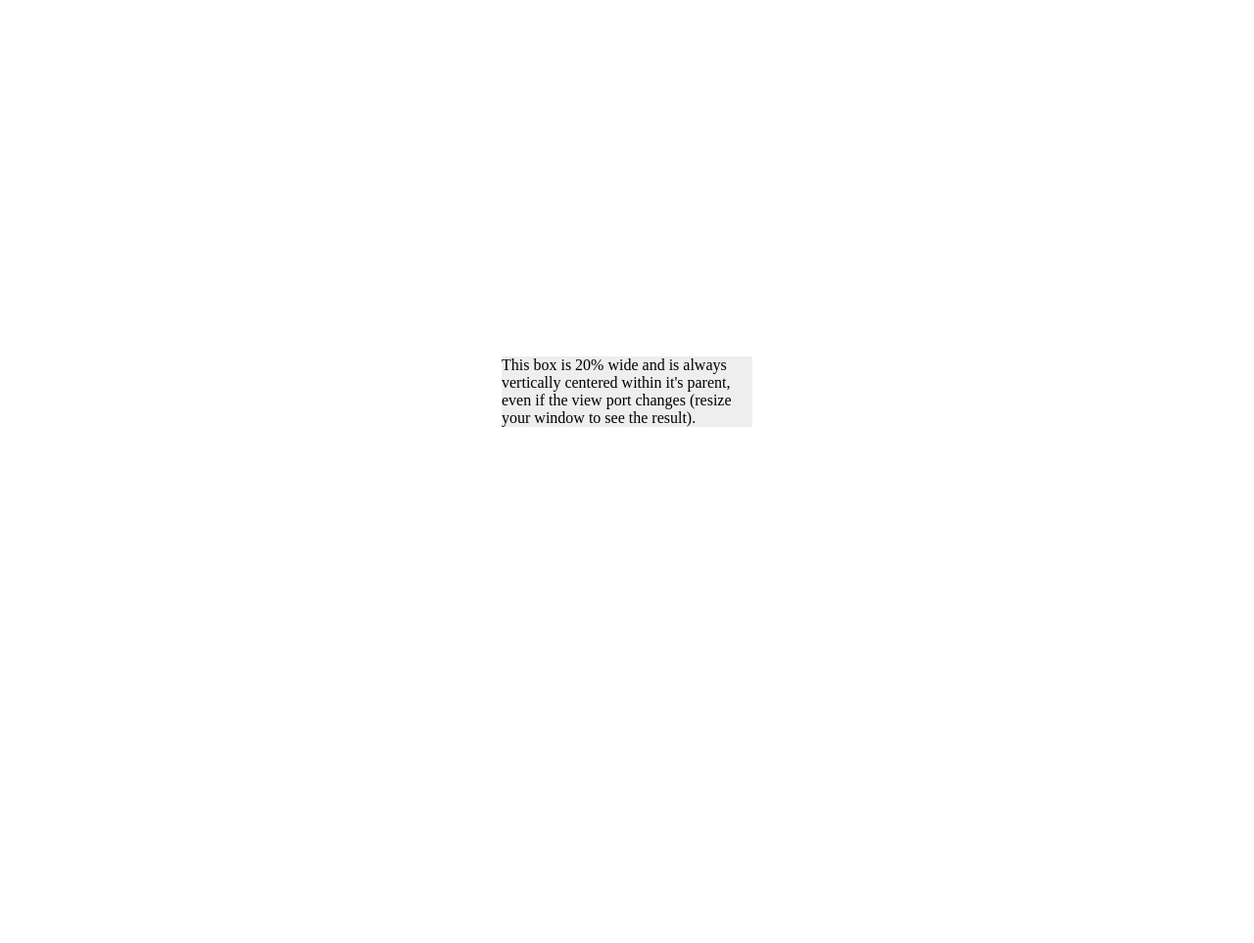
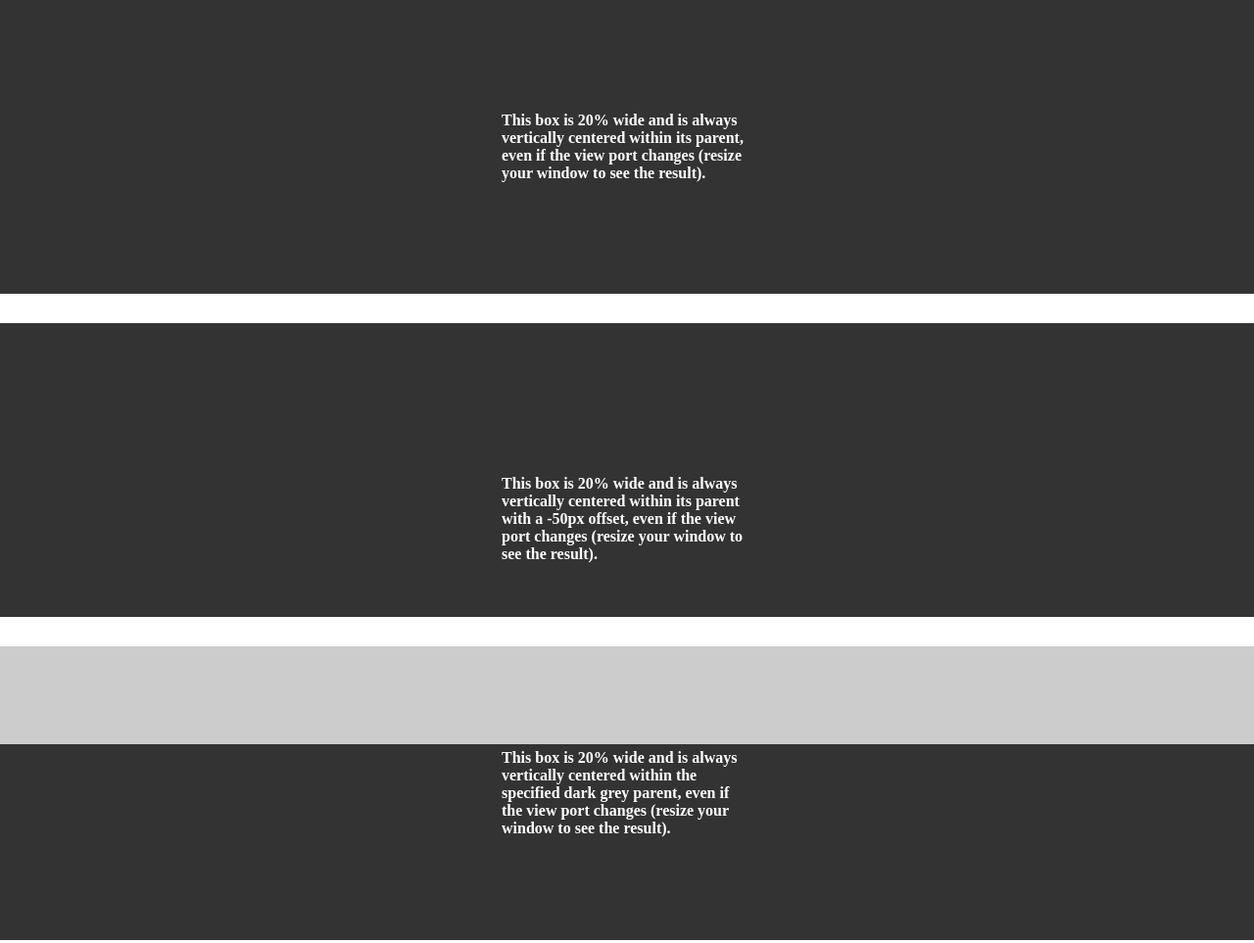
Before and after one commit to PaulSpr/jQuery-Flex-Vertical-Center, a plain HTML site: page index.html in a window 1280 px wide. Shown: the whole page at 98% size. Drawn offline with nearby package versions, Linux system fonts and the light colour scheme.

Commit message:
updated test index.html to demonstrate new verticalOffset and parentSelector options

```diff
--- a/index.html
+++ b/index.html
@@ -1,10 +1,11 @@
-<!doctype html>
+<!DOCTYPE html>
 
-<html lang="nl">
+<html>
 
 <head>
 	<meta charset="utf-8">
 	<meta http-equiv="X-UA-Compatible" content="IE=edge,chrome=1">
+	<meta name="viewport" content="width=device-width, initial-scale=1.0, maximum-scale=1.0">
 
 	<!--
 	This website was carefully constructed by
@@ -14,48 +15,57 @@
 
 	<title>FlexVerticalCenter test</title>
 
-	<meta name="viewport" content="width=device-width, initial-scale=1.0, maximum-scale=1.0">
-
-	<style type="text/css">
-		/* make sure we have a very flexible container */
+	<style>
 		body{
 			margin: 0;
-			height: 100%;
 		}
-		html{
-			height: 100%;
+		.box {
+			background: #333;
+			height: 300px;
+			margin-bottom: 30px;
 		}
-
-		.the-item{
-			width: 20%;
-			background: #eee;
+		.box2 {
+		  background: #ccc;
+		  height: 100px;
+		}
+		p {
+		  width: 20%;
 			margin: 0 auto;
-		}
-		img{
-			max-width: 100%;
-		}
+			color: #fff;
+			font-weight: bold;
+	  }
 	</style>
-
 </head>
 
-
 <body>
-
-	<div class="the-item">
-		<p>
-			This box is 20% wide and is always vertically centered within it's parent, even if the view port changes (resize your window to see the result).
+	<div class="box">
+		<p class="first-item">
+			This box is 20% wide and is always vertically centered within its parent, even if the view port changes (resize your window to see the result).
 		</p>
 	</div>
 
+	<div class="box">
+		<p class="second-item">
+			This box is 20% wide and is always vertically centered within its parent with a -50px offset, even if the view port changes (resize your window to see the result).
+		</p>
+	</div>
+
+	<div class="box parent">
+	  <div class="box2">
+  		<p class="third-item">
+  			This box is 20% wide and is always vertically centered within the specified dark grey parent, even if the view port changes (resize your window to see the result).
+  		</p>
+  	</div>
+	</div>
 
 	<script src="//ajax.googleapis.com/ajax/libs/jquery/1.9.1/jquery.min.js"></script>
 	<script src="jquery.flexverticalcenter.js"></script>
 
 	<script>
-		$('.the-item').flexVerticalCenter();
+		$('.first-item').flexVerticalCenter('padding-top');
+		$('.second-item').flexVerticalCenter('padding-top', { verticalOffset: '50px' });
+		$('.third-item').flexVerticalCenter('padding-top', { parentSelector: '.parent' });
 	</script>
-
-
 </body>
 
 </html>
```
